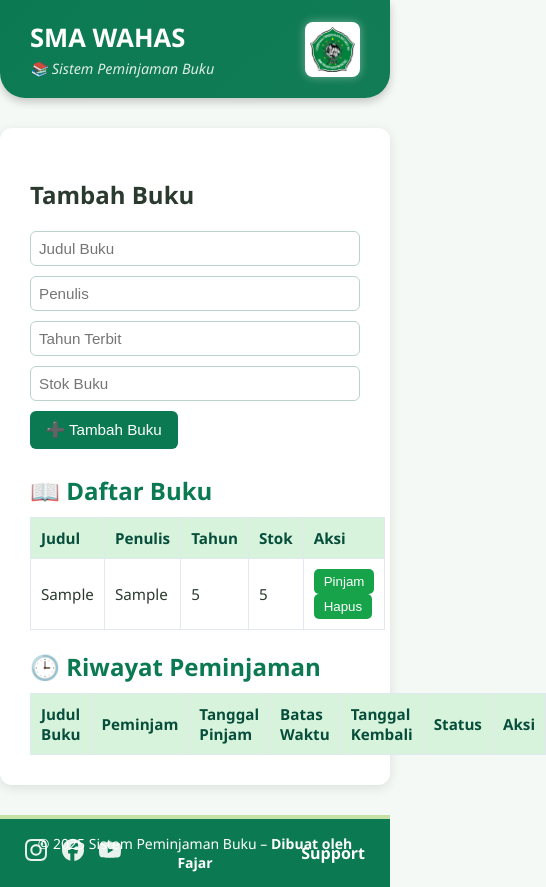
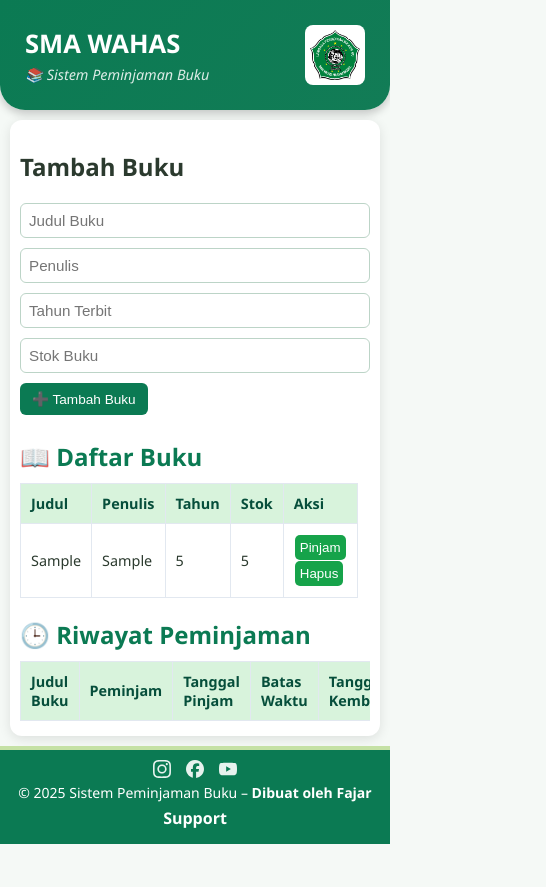
Before and after one commit to FANR01/pinjambuku, a plain HTML site: page index.html in a window 390 px wide. Both pictures are taken after typing "Sample", "Sample", "5", "5" into the empty fields and a click on the button "➕ Tambah Buku". Shown: the whole page, 546 px wide, since content can reach past the window. After the commit the page ends 844 px from the top, so only its background shows below. Drawn offline with Linux system fonts and the light colour scheme.

Commit message:
Add files via upload

```diff
--- a/index.html
+++ b/index.html
@@ -1,7 +1,5 @@
 <!DOCTYPE html>
-<html lang="id">
 <head>
-  <meta charset="UTF-8">
   <meta name="viewport" content="width=device-width, initial-scale=1.0">
   <title>📚 Sistem Peminjaman Buku</title>
   <link rel="stylesheet" href="style.css">
@@ -9,12 +7,12 @@
 </head>
 <body>
   <header>
-    <div class="header-left">
+    <div class="header-kiri">
       <h1>SMA WAHAS</h1>
       <p>📚 Sistem Peminjaman Buku</p>
     </div>
-    <div class="header-right">
-      <img src="element/logo.png" alt="Logo SMA WAHAS" class="school-logo">
+    <div class="header-kanan">
+      <img src="element/logo.png" alt="Logo SMA WAHAS">
     </div>
   </header>
 
@@ -22,10 +20,10 @@
     <section class="form-section">
       <h2>Tambah Buku</h2>
         <form id="bookForm">
-          <input type="text" id="title" placeholder="Judul Buku" required>
-          <input type="text" id="author" placeholder="Penulis" required>
-          <input type="number" id="year" placeholder="Tahun Terbit" required>
-          <input type="number" id="stock" placeholder="Stok Buku" required>
+          <input type="text" id="judul" placeholder="Judul Buku" required>
+          <input type="text" id="penulis" placeholder="Penulis" required>
+          <input type="number" id="tahun" placeholder="Tahun Terbit" required>
+          <input type="number" id="stok" placeholder="Stok Buku" required>
           <button type="submit">➕ Tambah Buku</button>
         </form>
     </section>
@@ -66,22 +64,22 @@
     </section>
   </main>
 
-  <footer class="footer-biru">
-    <div class="footer-left">
+  <footer>
+    <div class="footer-kiri">
       <a href="https://www.instagram.com/smawahasmodel">
-        <img src="element/instagram.svg" alt="Instagram">
+        <img src="element/instagram.svg">
       </a>
       <a href="https://www.facebook.com/smawahasmodel.sch.id/">
-        <img src="element/facebook.svg" alt="Facebook">
+        <img src="element/facebook.svg">
       </a>
       <a href="https://www.youtube.com/@OfficialSMAWahasModel">
-        <img src="element/youtube.svg" alt="YouTube">
+        <img src="element/youtube.svg">
       </a>
     </div>
-    <div class="footer-center">
+    <div class="footer-tengah">
       <p>© 2025 Sistem Peminjaman Buku – <b>Dibuat oleh Fajar</b></p>
     </div>
-    <div class="footer-right">
+    <div class="footer-kanan">
       <a href="https://instagram.com/aditfajarrr" id="support-link">Support</a>
     </div>
   </footer>
--- a/script.js
+++ b/script.js
@@ -32,10 +32,10 @@ function tampilkanBuku() {
 
 bookForm.addEventListener("submit", (e) => {
   e.preventDefault();
-  const judul = document.getElementById("title").value;
-  const penulis = document.getElementById("author").value;
-  const tahun = document.getElementById("year").value;
-  const stok = document.getElementById("stock").value;
+  const judul = document.getElementById("judul").value;
+  const penulis = document.getElementById("penulis").value;
+  const tahun = document.getElementById("tahun").value;
+  const stok = document.getElementById("stok").value;
 
   buku.push({ judul, penulis, tahun, stok: parseInt(stok) });
   simpanData();
--- a/style.css
+++ b/style.css
@@ -1,9 +1,12 @@
-body {
+html, body {
     font-family: 'Segoe UI', sans-serif;
     background-color: #f5f9f6;
     color: #2b3a2e;
     margin: 0;
     padding: 0;
+    height: 100%;
+    display: flex;
+    flex-direction: column;
 }
 
 header {
@@ -15,38 +18,30 @@ header {
     align-items: center;
     border-bottom-left-radius: 25px;
     border-bottom-right-radius: 25px;
-  box-shadow: 0 4px 8px rgba(0,0,0,0.2);
-}
-
-.school-logo {
-  width: 70px;
-  height: 70px;
-  background: white;
-  border-radius: 50%;
-  padding: 8px;
-  box-shadow: 0 0 10px rgba(255,255,255,0.4);
+    box-shadow: 0 4px 8px rgba(0, 0, 0, 0.2);
 }
 
 
-.header-left h1 {
+
+.header-kiri h1 {
     margin: 0;
     font-size: 1.6rem;
 }
 
-.header-left p {
+.header-kiri p {
     margin: 4px 0 0;
     font-size: 0.9rem;
     opacity: 0.85;
     font-style: italic;
 }
 
-.header-right {
+.header-kanan {
     display: flex;
     align-items: center;
     gap: 10px;
 }
 
-.header-right img {
+.header-kanan img {
     width: 45px;
     height: 45px;
     border-radius: 8px;
@@ -54,10 +49,6 @@ header {
     padding: 5px;
 }
 
-.school-name {
-  font-weight: 600;
-  font-size: 1rem;
-}
 
 main {
     max-width: 950px;
@@ -65,7 +56,8 @@ main {
     background: white;
     padding: 30px;
     border-radius: 12px;
-  box-shadow: 0 3px 12px rgba(0,0,0,0.1);
+    box-shadow: 0 3px 12px rgba(0, 0, 0, 0.1);
+    flex: 1;
 }
 
 .form-section {
@@ -112,7 +104,8 @@ table {
     font-size: 0.95rem;
 }
 
-th, td {
+th,
+td {
     border: 1px solid #e2e8f0;
     padding: 10px;
     text-align: left;
@@ -137,9 +130,8 @@ td button:hover {
     background-color: #15803d;
 }
 
-
-footer.footer-biru {
-  background-color:   #0b7a53;
+footer {
+    background-color: #0b7a53;
     color: white;
     padding: 15px 25px;
     display: flex;
@@ -147,18 +139,19 @@ footer.footer-biru {
     justify-content: center;
     position: relative;
     border-top: 4px solid #c5e1a5;
+    flex-wrap: wrap;
 }
 
-.footer-center {
+.footer-tengah {
     text-align: center;
 }
 
-.footer-center p {
+.footer-tengah p {
     margin: 0;
     font-size: 14px;
 }
 
-.footer-left {
+.footer-kiri {
     position: absolute;
     left: 25px;
     display: flex;
@@ -166,7 +159,7 @@ footer.footer-biru {
     align-items: center;
 }
 
-.footer-left img {
+.footer-kiri img {
     width: 22px;
     height: 22px;
     filter: invert(1);
@@ -175,23 +168,76 @@ footer.footer-biru {
     cursor: pointer;
 }
 
-.footer-left img:hover {
+.footer-kiri img:hover {
     transform: scale(1.15);
     opacity: 0.7;
 }
 
-.footer-right {
+.footer-kanan {
     position: absolute;
     right: 25px;
 }
 
-.footer-right a {
+.footer-kanan a {
     color: white;
     text-decoration: none;
     font-weight: bold;
     transition: opacity 0.2s ease;
 }
 
-.footer-right a:hover {
+.footer-kanan a:hover {
     opacity: 0.75;
 }
+
+@media (max-width: 768px) {
+    header {
+        padding: 25px;
+    }
+
+    .header-kanan img {
+        width: 50px;
+        height: 50px;
+    }
+
+    main {
+        margin: 10px;
+        padding: 10px;
+    }
+
+    form button {
+        font-size: 0.85rem;
+        padding: 8px 12px;
+    }
+
+    table {
+        font-size: 0.9rem;
+        display: block;
+        overflow-x: auto;
+    }
+    td button {
+        display: flex;
+        margin: 1px;
+        padding: 5px;
+    }
+
+    footer {
+        flex-direction: column;
+        padding: 10px 10px;
+        margin-top: auto;
+    }
+
+    .footer-kiri,
+    .footer-kanan {
+        position: static;
+        justify-content: center;
+    }
+
+    .footer-kiri img {
+        width: 18px;
+        height: 18px;
+    }
+
+    .footer-kanan {
+        margin: 5px 0;
+    }
+}
```
Lines whose indentation alone changed are shown as unchanged.
